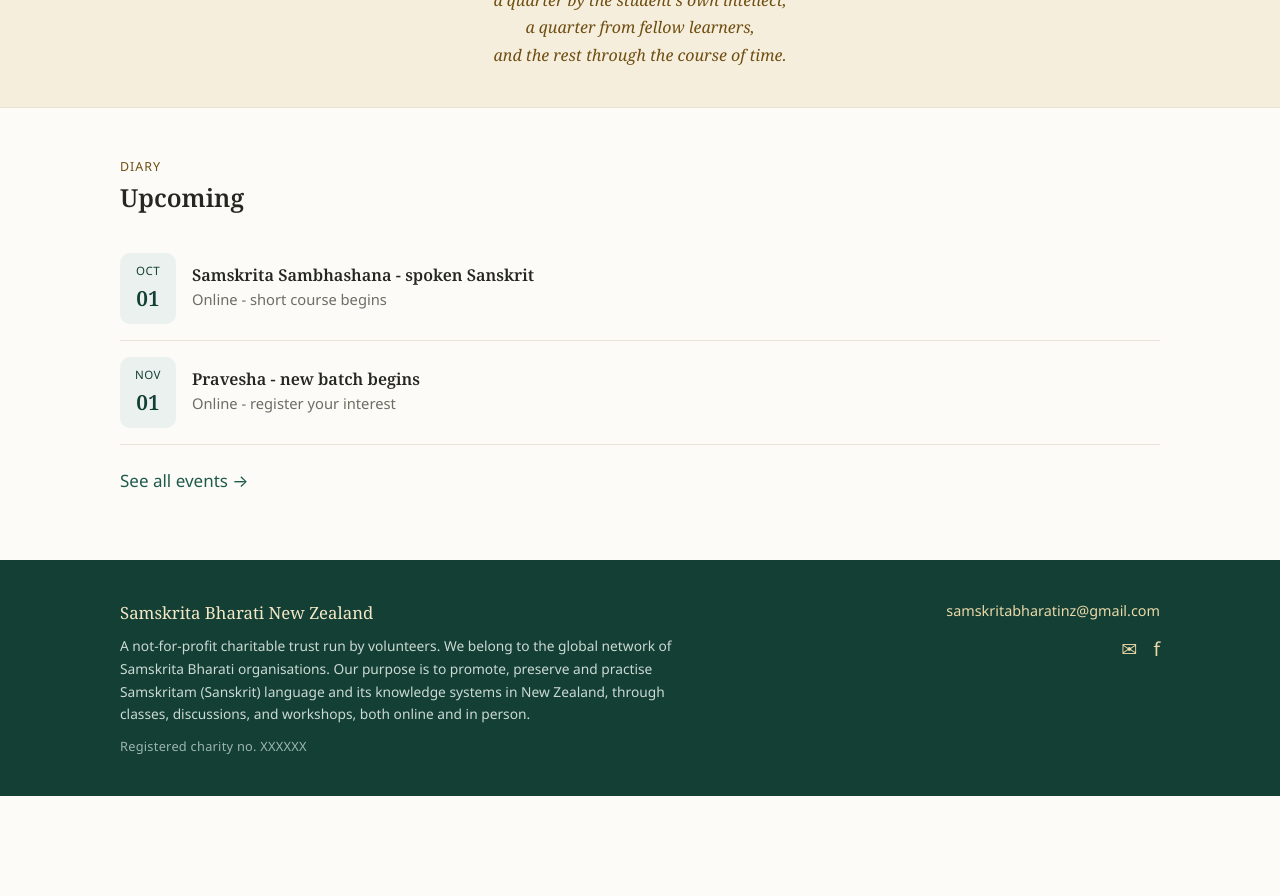
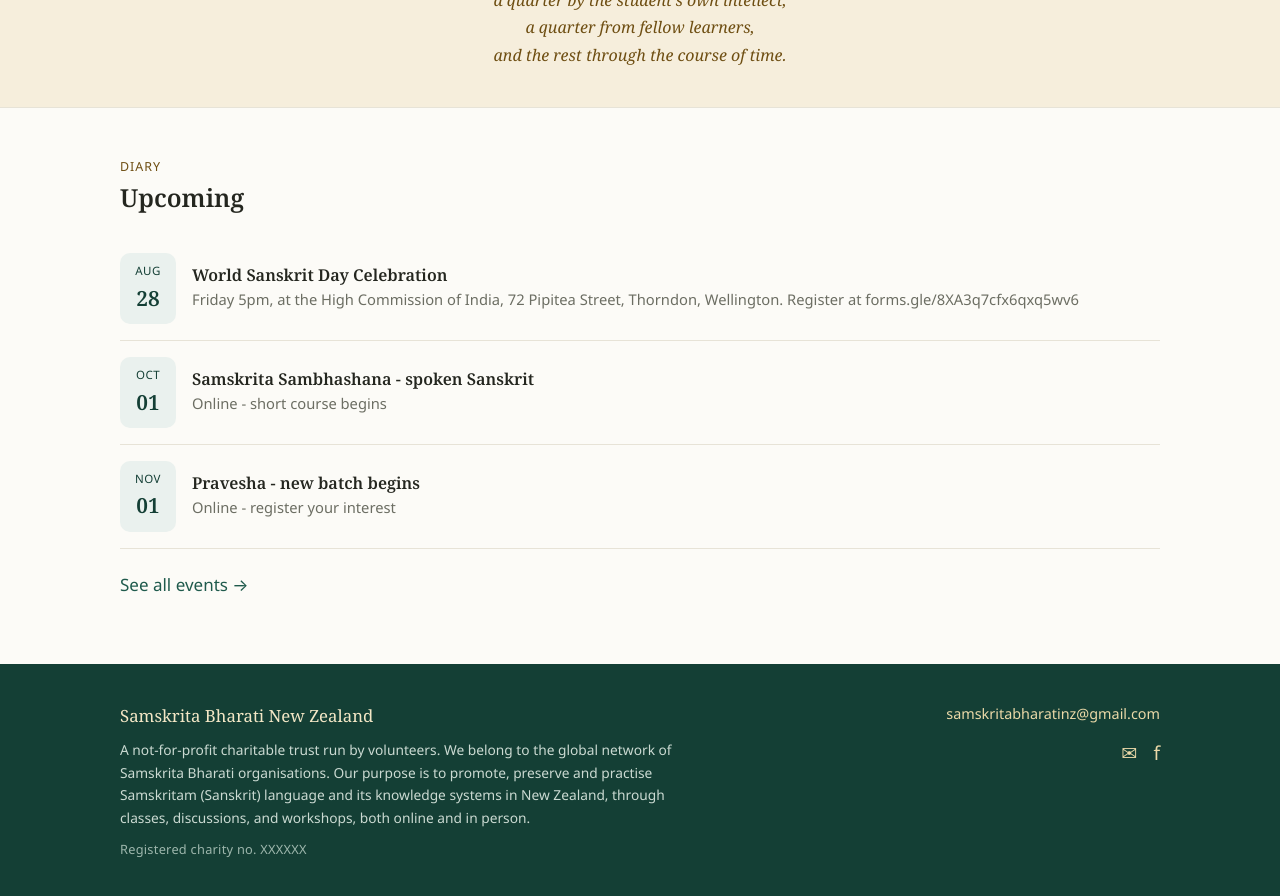
Before and after one commit to samskritabharatinz/samskritabharatinz.github.io, a Jekyll site: the page built from index.html, in a window 1280 px wide and 900 px high, scrolled down 1006 px. Shown: the top 896 px of the window. Built offline with Jekyll 4.4.1, drawn with Linux system fonts in a browser that asks for light colours; before the commit the page ends 1802 px from its top, so only the background shows below that.

Commit message:
Update events.yml

```diff
--- a/_data/events.yml
+++ b/_data/events.yml
@@ -10,6 +10,10 @@
 #   title:   the event name
 #   detail:  where / when, one short line
 # ===========================================================================
+- month: "Aug"
+  day: "28"
+  title: "World Sanskrit Day Celebration"
+  detail: "Friday 5pm, at the High Commission of India, 72 Pipitea Street, Thorndon, Wellington. Register at forms.gle/8XA3q7cfx6qxq5wv6"
 
 - month: "Oct"
   day: "01"
```
